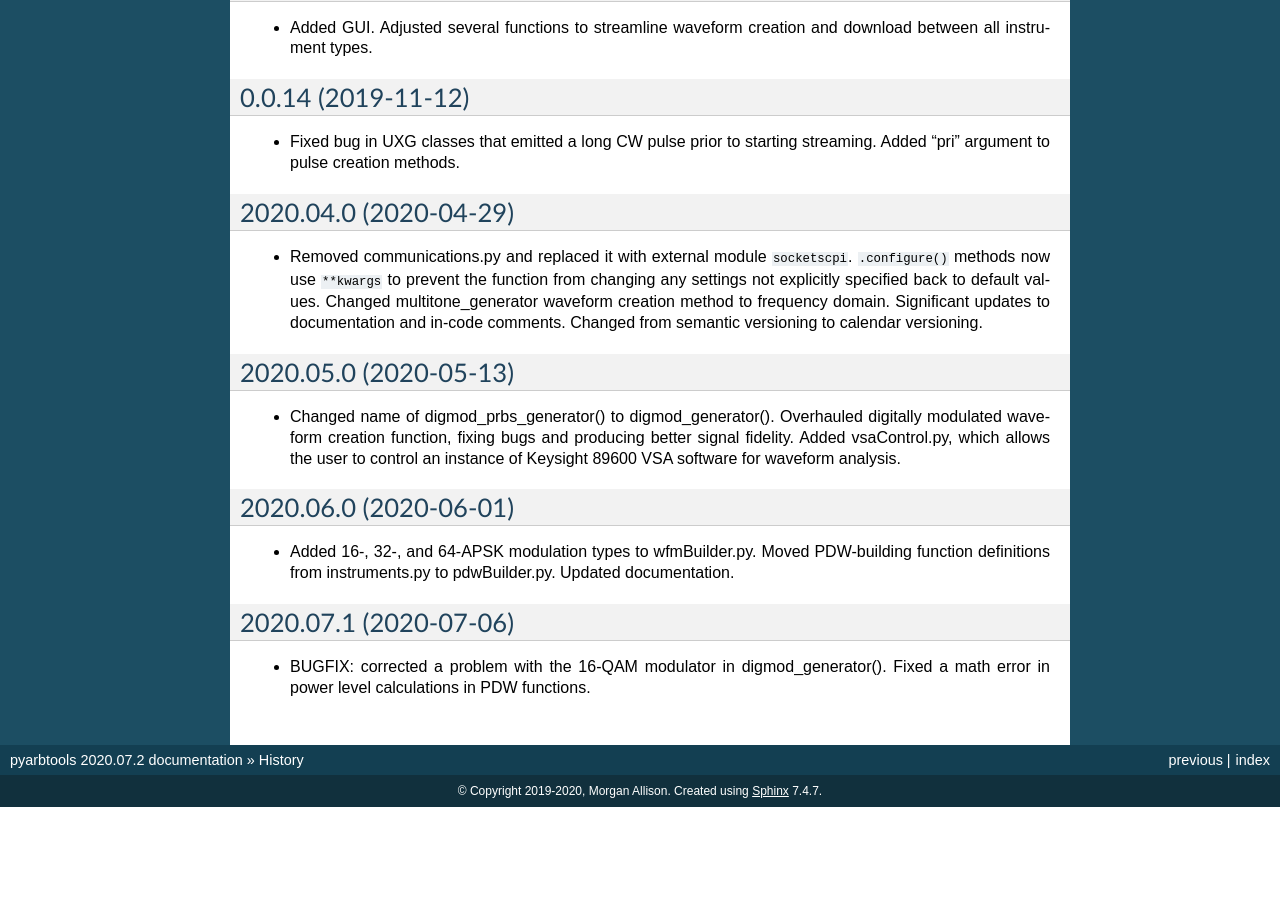
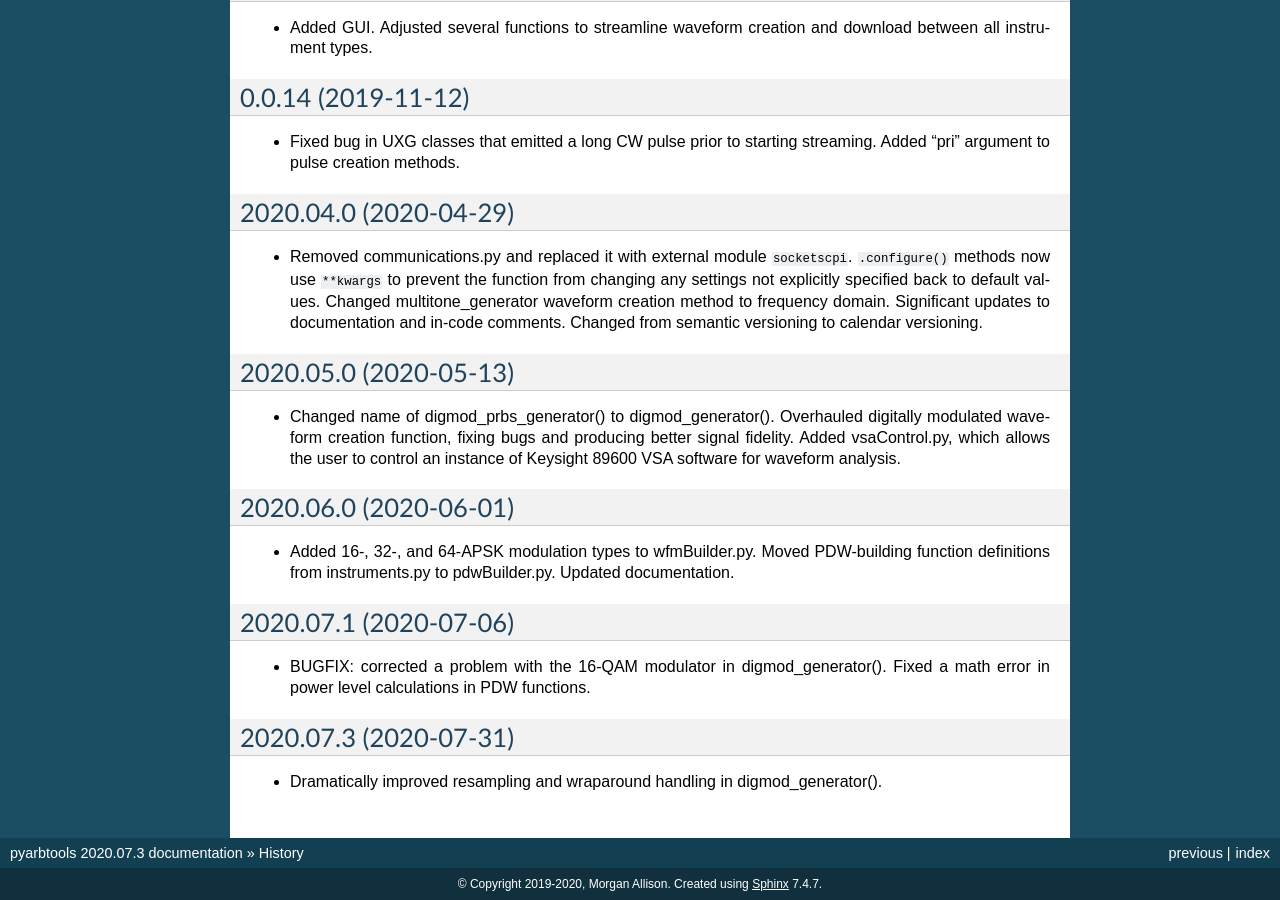
Before and after one commit to morgan-at-keysight/pyarbtools, a Sphinx documentation site: the page built from docs/history.rst, in a window 1280 px wide and 900 px high, scrolled down 819 px. Built offline with Sphinx 7.4.7, drawn with Linux system fonts in a browser that asks for light colours; before the commit the page ends 1626 px from its top, so only the background shows below that; some of the changed text lies outside the part shown.

Commit message:
Updated project for 2020.07.3: Wraparound fix

```diff
--- a/README.rst
+++ b/README.rst
@@ -2,9 +2,11 @@
 PyArbTools: Keysight Signal Generator Control & Waveform Creation
 =================================================================
 
+*Current version: 2020.07.3*
+
 Frustrated with looking through hundreds of pages of user manuals to find out how to download a waveform to a signal generator?
 
-Need to test on your amplifier or filter with a complex signal but don't want to crack open your digital signal processing books from college?
+Need to test your amplifier or filter with a complex signal but don't want to crack open your digital signal processing books from college?
 
 Tired of troubleshooting VISA connections, conflicts, and incompatibilities?
 
--- a/conf.py
+++ b/conf.py
@@ -26,10 +26,10 @@ author = 'Morgan Allison'
 
 # The short X.Y version
 # version = pyarbtools.__version__
-version = u'2020.07.2'
+version = u'2020.07.3'
 # The full version, including alpha/beta/rc tags
 # release = pyarbtools.__version__
-release = u'2020.07.2'
+release = u'2020.07.3'
 
 
 # -- General configuration ---------------------------------------------------
--- a/docs/conf.py
+++ b/docs/conf.py
@@ -57,10 +57,10 @@ author = u"Morgan Allison"
 #
 # The short X.Y version.
 # version = pyarbtools.__version__
-version = u'2020.07.2'
+version = u'2020.07.3'
 # The full version, including alpha/beta/rc tags.
 # release = pyarbtools.__version__
-release = u'2020.07.2'
+release = u'2020.07.3'
 
 # The language for content autogenerated by Sphinx. Refer to documentation
 # for a list of supported languages.
--- a/docs/history.rst
+++ b/docs/history.rst
@@ -61,3 +61,8 @@ History
 ----------------------
 
 * BUGFIX: corrected a problem with the 16-QAM modulator in digmod_generator(). Fixed a math error in power level calculations in PDW functions.
+
+2020.07.3 (2020-07-31)
+----------------------
+
+* Dramatically improved resampling and wraparound handling in digmod_generator().
--- a/pyarbtools/__init__.py
+++ b/pyarbtools/__init__.py
@@ -7,6 +7,7 @@
 YOU NEED TO UPDATE THE VERSION IN THE FOLLOWING FILES
     pyarbtools\__init__.py
     conf.py
+    README.rst
     setup.py
     docs\history.rst
     docs\conf.py
@@ -15,7 +16,7 @@ YOU NEED TO UPDATE THE VERSION IN THE FOLLOWING FILES
 
 __author__ = """Morgan Allison"""
 __email__ = 'morgan.j.allison@gmail.com'
-__version__ = '2020.07.2'
+__version__ = '2020.07.3'
 
 from pyarbtools import instruments
 from pyarbtools import wfmBuilder
--- a/setup.py
+++ b/setup.py
@@ -22,7 +22,7 @@ setup(author="Morgan Allison", author_email='morgan.allison@keysight.com',
       packages=find_packages(exclude=['docs', 'tests']), install_requires=['numpy', 'scipy', 'socketscpi', 'matplotlib'],
       license="GNU General Public License v3", long_description=readme + '\n\n' + history, include_package_data=True,
       keywords='PyArbTools', name='PyArbTools', setup_requires=setup_requirements, test_suite='tests',
-      tests_require=test_requirements, url='https://github.com/morgan-at-keysight/pyarbtools', version='2020.07.2',
+      tests_require=test_requirements, url='https://github.com/morgan-at-keysight/pyarbtools', version='2020.07.3',
       zip_safe=False,  # name='pyarbtools',
       # version='0.0.14.1',
       # author='Morgan Allison',
```
